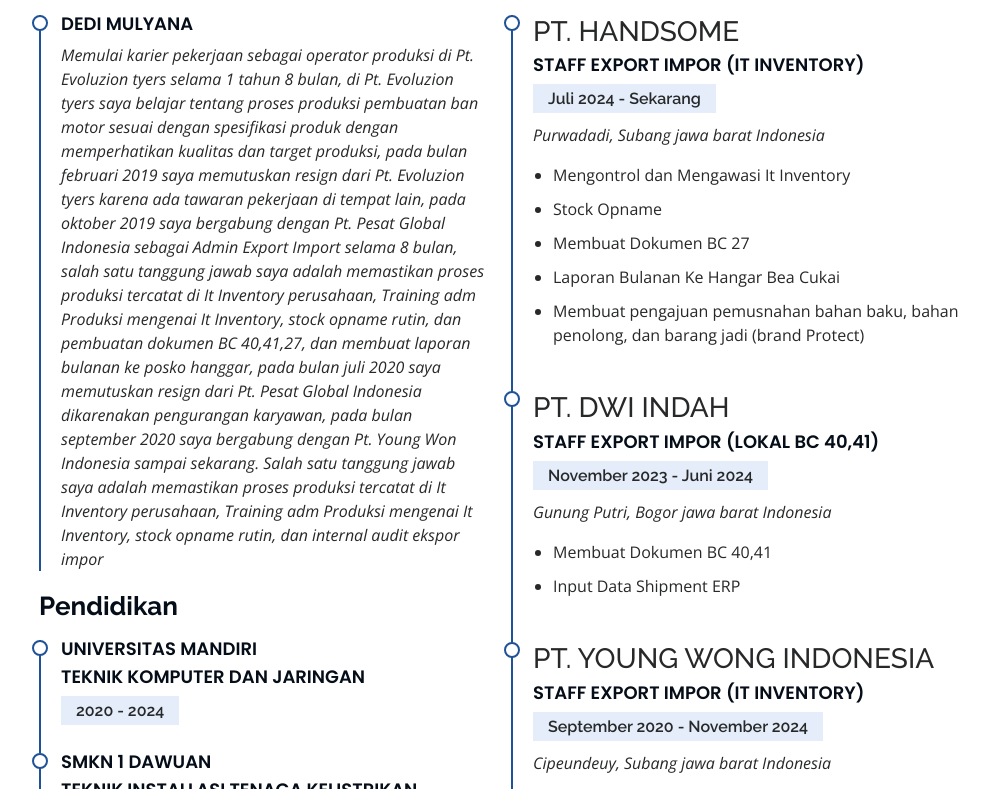
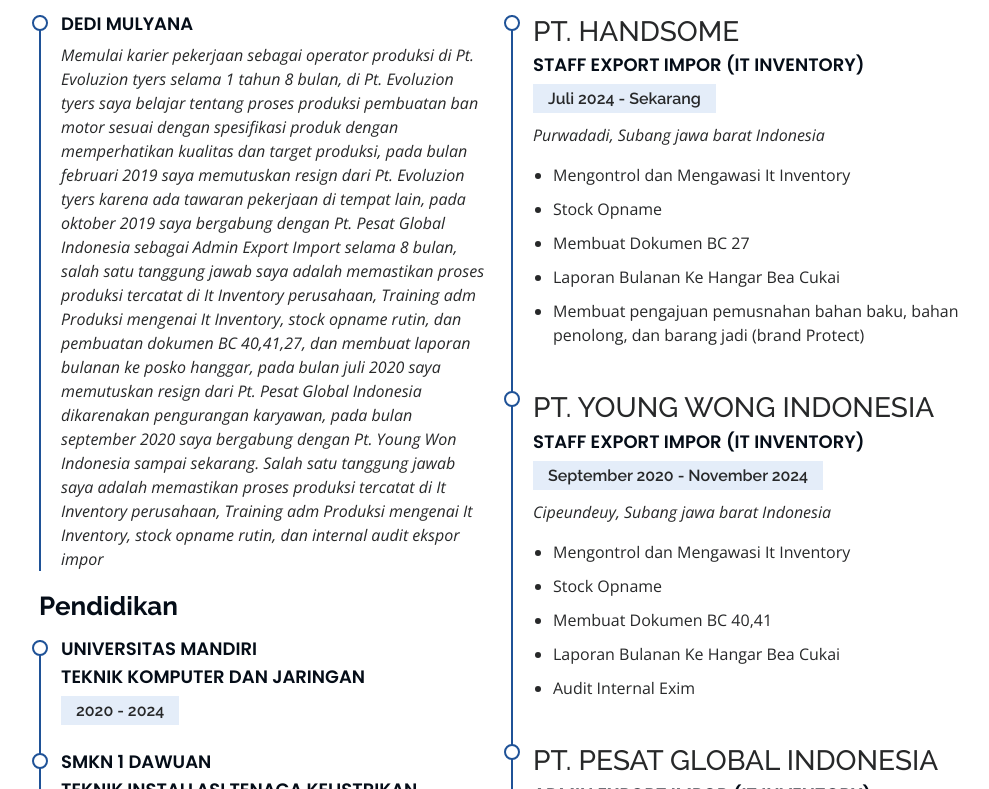
Before and after one commit to dedi98/dedimulyana.github.io, a plain HTML site: page index.html in a window 1280 px wide. Shown: the part 2011-2800 px from the top of the page, without its empty margins (291-1280 px from the left). Drawn offline with nearby package versions, Linux system fonts and the light colour scheme.

Commit message:
Update index.html
hapus pengalaman

```diff
--- a/index.html
+++ b/index.html
@@ -211,16 +211,6 @@
                 <li>Membuat Dokumen BC 27</li>
                 <li>Laporan Bulanan Ke Hangar Bea Cukai</li>
                 <li>Membuat pengajuan pemusnahan bahan baku, bahan penolong, dan barang jadi (brand Protect)</li>
-              </ul>
-            </div>
-             <div class="resume-item">
-            <h3>PT. DWI INDAH</h3>
-              <h4>Staff Export Impor (LOKAL BC 40,41)</h4>
-              <h5>November 2023 - Juni 2024</h5>
-              <p><em>Gunung Putri, Bogor jawa barat Indonesia </em></p>
-              <ul>
-                <li>Membuat Dokumen BC 40,41</li>
-                <li>Input Data Shipment ERP</li>
               </ul>
             </div>
             <div class="resume-item">
```
